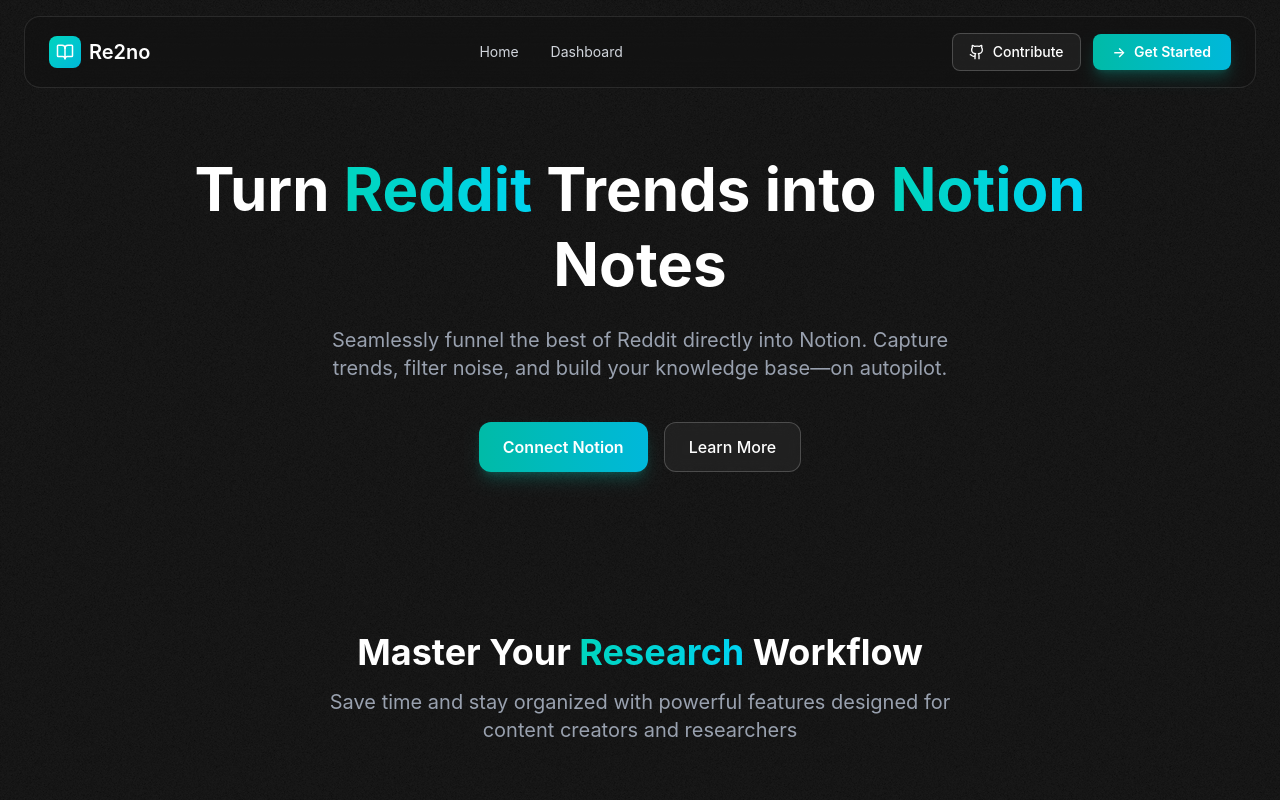
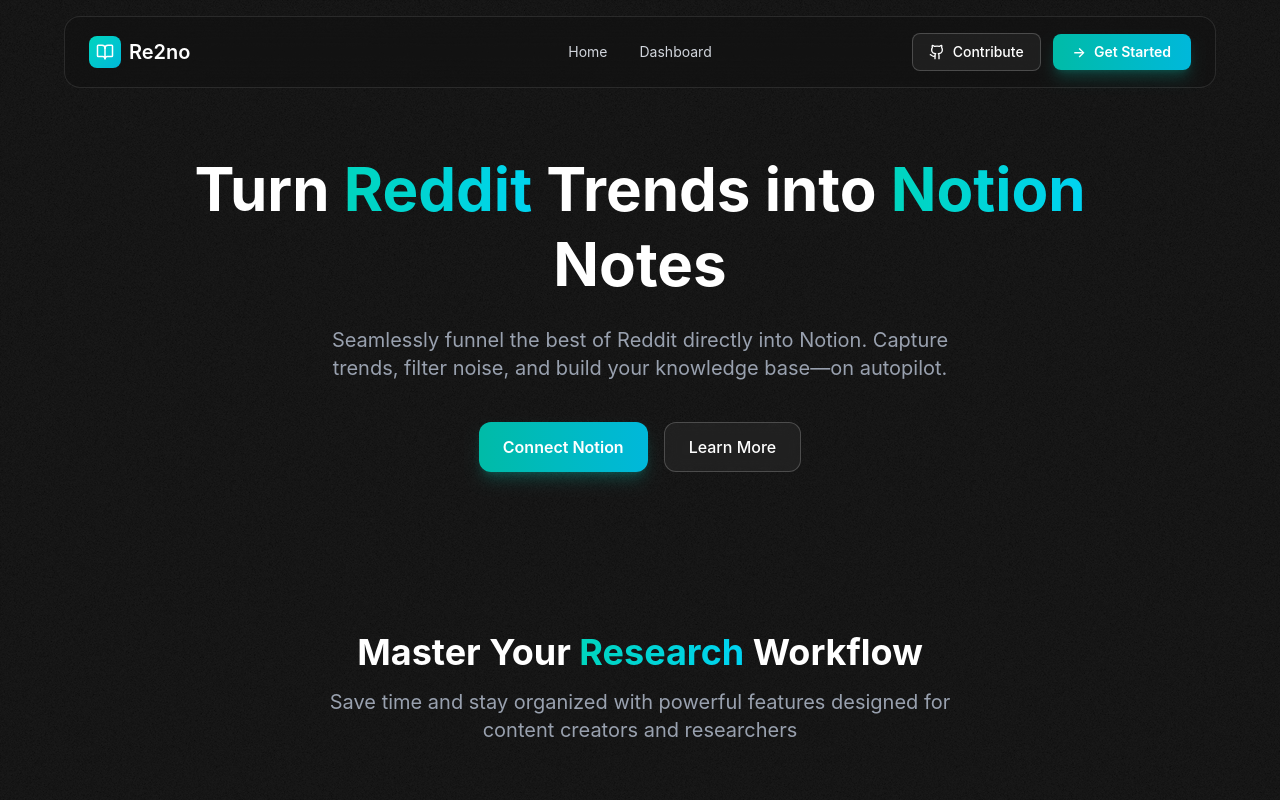
Before and after one commit to Dipstick713/Re2no, a Vue app in the folder client/: page / in a window 1280 px wide. Shown: the top 800 px of the page. Built offline with nearby package versions, Linux system fonts and the light colour scheme; a web font is replaced by a local one.

Commit message:
Fix NavigationBar

```diff
--- a/client/src/components/AppHeader.vue
+++ b/client/src/components/AppHeader.vue
@@ -18,9 +18,9 @@
 
 <template>
   <header class="sticky top-4 z-50 px-4 sm:px-6">
-    <div class="container mx-auto border border-white/10 bg-black/10 backdrop-blur-xl rounded-2xl">
-      <nav class="flex items-center justify-between px-4 sm:px-6 py-4">
-        <router-link to="/" class="flex items-center gap-2">
+    <div class="max-w-6xl mx-auto border border-white/10 bg-black/10 backdrop-blur-xl rounded-2xl">
+      <nav class="flex items-center justify-between px-4 sm:px-6 py-4 relative">
+        <router-link to="/" class="flex items-center gap-2 flex-shrink-0">
           <div class="w-8 h-8 rounded-lg bg-gradient-to-br from-teal-400 to-cyan-500 flex items-center justify-center">
             <BookOpen :size="18" class="text-white" />
           </div>
@@ -28,13 +28,13 @@
         </router-link>
 
         <!-- Desktop Navigation -->
-        <div class="hidden md:flex items-center gap-8">
-          <a href="/" class="text-sm text-gray-300 hover:text-white transition-colors">Home</a>
+        <div class="hidden md:flex items-center gap-8 absolute left-1/2 transform -translate-x-1/2">
+          <router-link to="/" class="text-sm text-gray-300 hover:text-white transition-colors">Home</router-link>
           <router-link to="/dashboard" class="text-sm text-gray-300 hover:text-white transition-colors">Dashboard</router-link>
         </div>
 
         <!-- Desktop Actions -->
-        <div class="hidden md:flex items-center gap-3">
+        <div class="hidden md:flex items-center gap-3 flex-shrink-0">
           <a
             href="https://github.com/Dipstick713/Re2no"
             target="_blank"
@@ -68,8 +68,8 @@
         v-if="mobileMenuOpen"
         class="md:hidden border-t border-white/10 px-4 py-4 space-y-3"
       >
-        <a href="/" class="block text-sm text-gray-300 hover:text-white transition-colors py-2">Home</a>
-        <router-link to="/dashboard" class="block text-sm text-gray-300 hover:text-white transition-colors py-2">Dashboard</router-link>
+        <router-link to="/" @click="mobileMenuOpen = false" class="block text-sm text-gray-300 hover:text-white transition-colors py-2">Home</router-link>
+        <router-link to="/dashboard" @click="mobileMenuOpen = false" class="block text-sm text-gray-300 hover:text-white transition-colors py-2">Dashboard</router-link>
         <a
           href="https://github.com/Dipstick713/Re2no"
           target="_blank"
```
